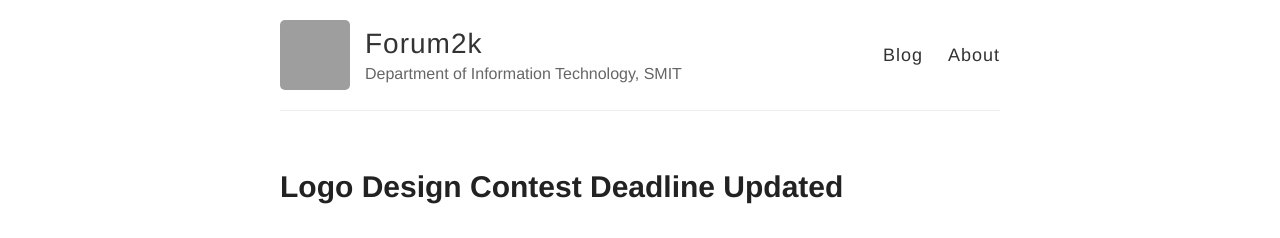
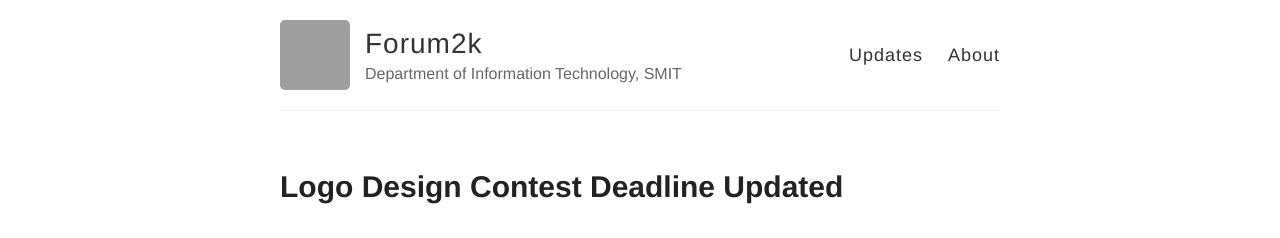
Before and after one commit to umvaishnavi/forum2k-smit.github.io, a Jekyll site: the page built from index.html, in a window 1280 px wide. Shown: the top 238 px of the page. Built offline with Jekyll 4.4.1, drawn with Linux system fonts in a browser that asks for light colours; grey boxes are pictures that could not be loaded.

Commit message:
UX enhanced

```diff
--- a/_layouts/default.html
+++ b/_layouts/default.html
@@ -13,6 +13,7 @@
   <link rel="stylesheet" type="text/css" href="{{ site.baseurl }}/style.css" />
   <link rel="alternate" type="application/rss+xml" title="{{ site.name }} - {{ site.description }}"
     href="{{ site.baseurl }}/feed.xml" />
+  <link rel="icon" href="https://avatars.githubusercontent.com/u/91081542?s=200&v=4"/>
 
   <!-- Global site tag (gtag.js) - Google Analytics -->
   <script async src="https://www.googletagmanager.com/gtag/js?id=UA-208922408-1" ></script>
@@ -38,7 +39,7 @@
         </div>
 
         <nav>
-          <a href="{{ site.baseurl }}/">Blog</a>
+          <a href="{{ site.baseurl }}/">Updates</a>
           <a href="{{ site.baseurl }}/about">About</a>
         </nav>
       </header>
```
